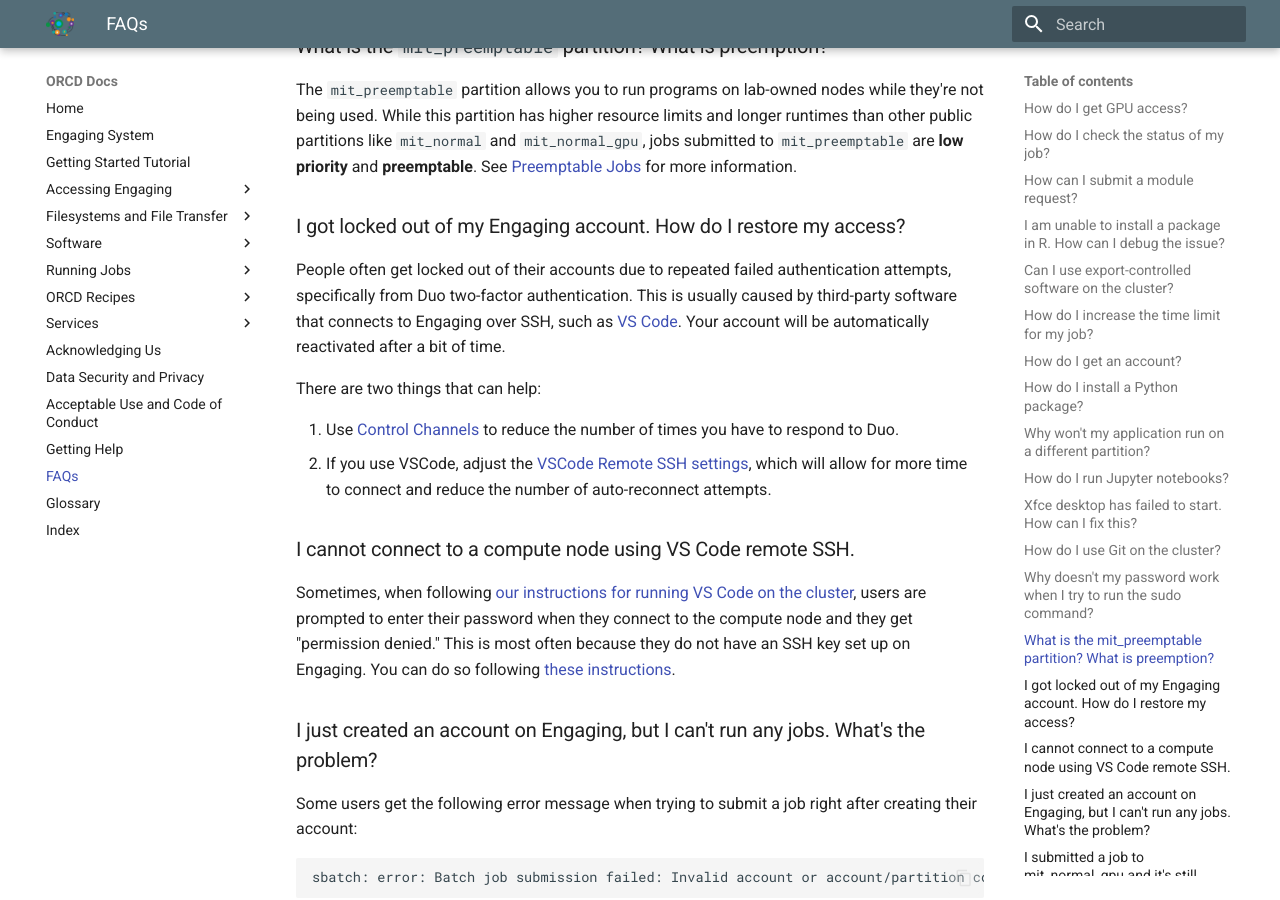
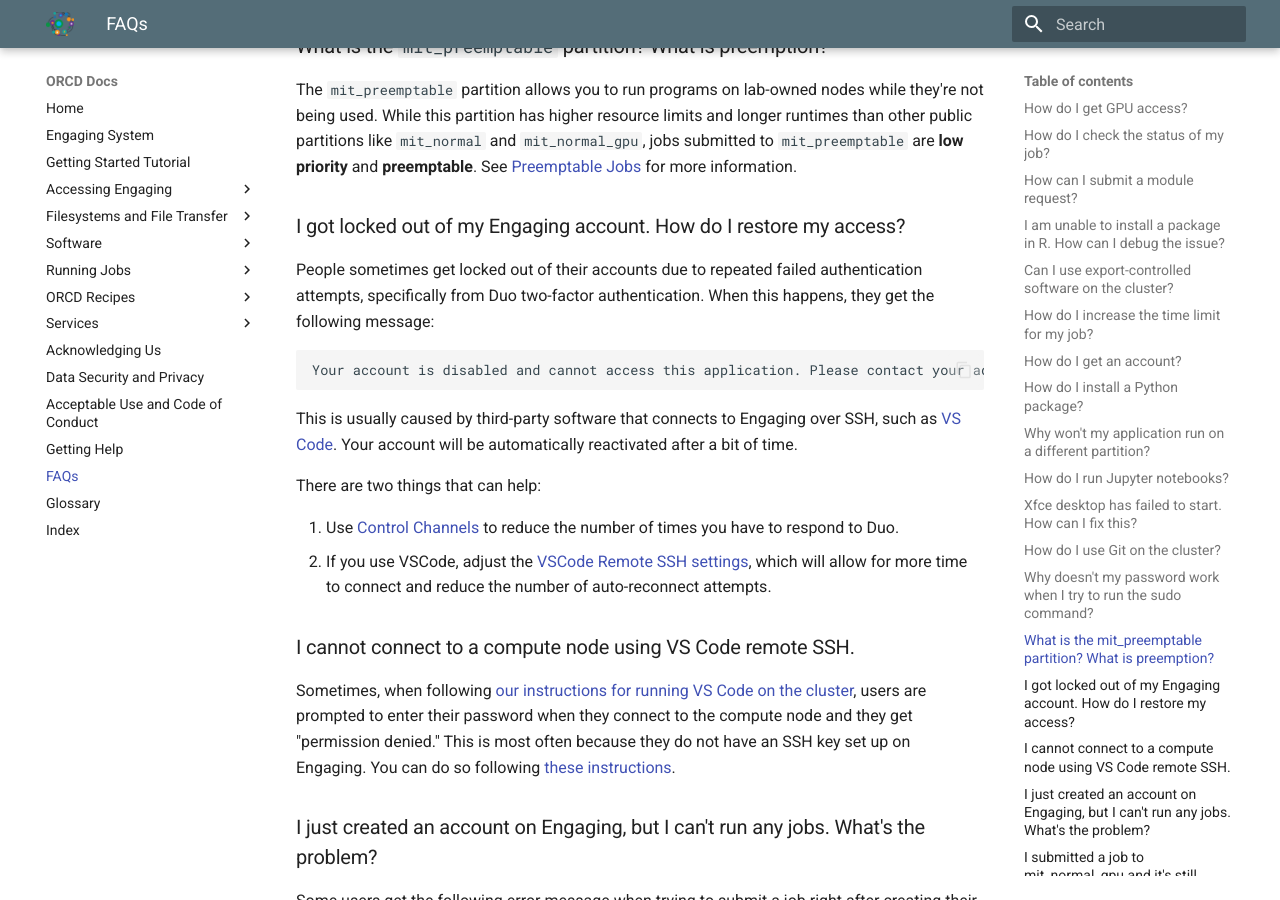
Before and after one commit to mit-orcd/orcd-docs-edit, an MkDocs documentation site: the page built from docs/faqs.md, in a window 1280 px wide and 900 px high, scrolled down 3055 px. Built offline with MkDocs 1.6.1 and Material for MkDocs 9.7.7, drawn with Linux system fonts in a browser that asks for light colours.

Commit message:
Update account lockout explanation in FAQs

````diff
--- a/docs/faqs.md
+++ b/docs/faqs.md
@@ -126,7 +126,13 @@ The `mit_preemptable` partition allows you to run programs on lab-owned nodes wh
 
 ### I got locked out of my Engaging account. How do I restore my access?
 
-People often get locked out of their accounts due to repeated failed authentication attempts, specifically from Duo two-factor authentication. This is usually caused by third-party software that connects to Engaging over SSH, such as [VS Code](recipes/vscode.md#other-vscode-best-practices-tips-and-tricks). Your account will be automatically reactivated after a bit of time.
+People sometimes get locked out of their accounts due to repeated failed authentication attempts, specifically from Duo two-factor authentication. When this happens, they get the following message:
+
+```
+Your account is disabled and cannot access this application. Please contact your administrator.
+```
+
+This is usually caused by third-party software that connects to Engaging over SSH, such as [VS Code](recipes/vscode.md#other-vscode-best-practices-tips-and-tricks). Your account will be automatically reactivated after a bit of time.
 
 There are two things that can help:
 
````
